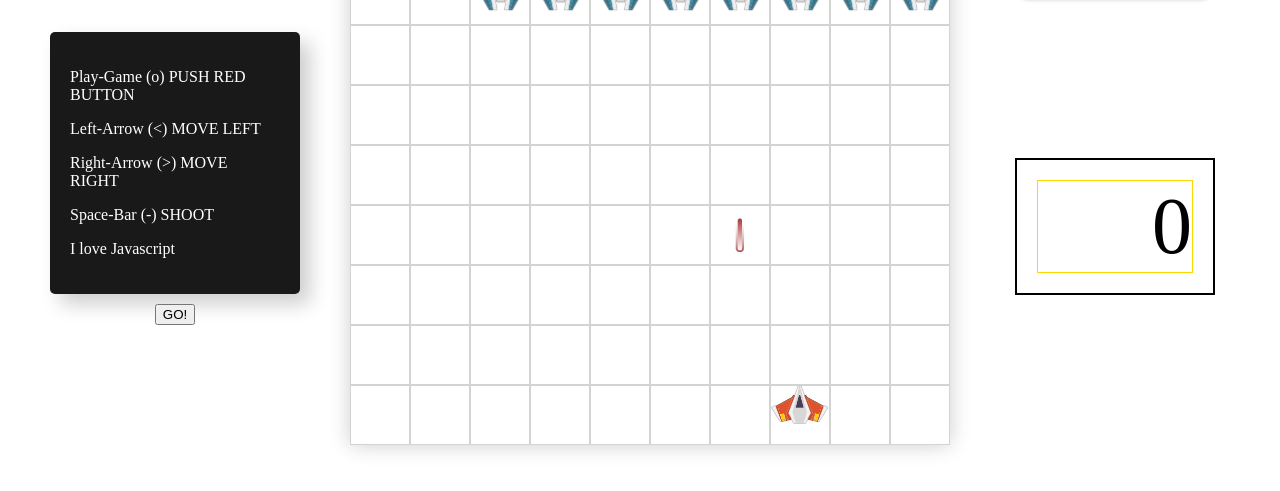
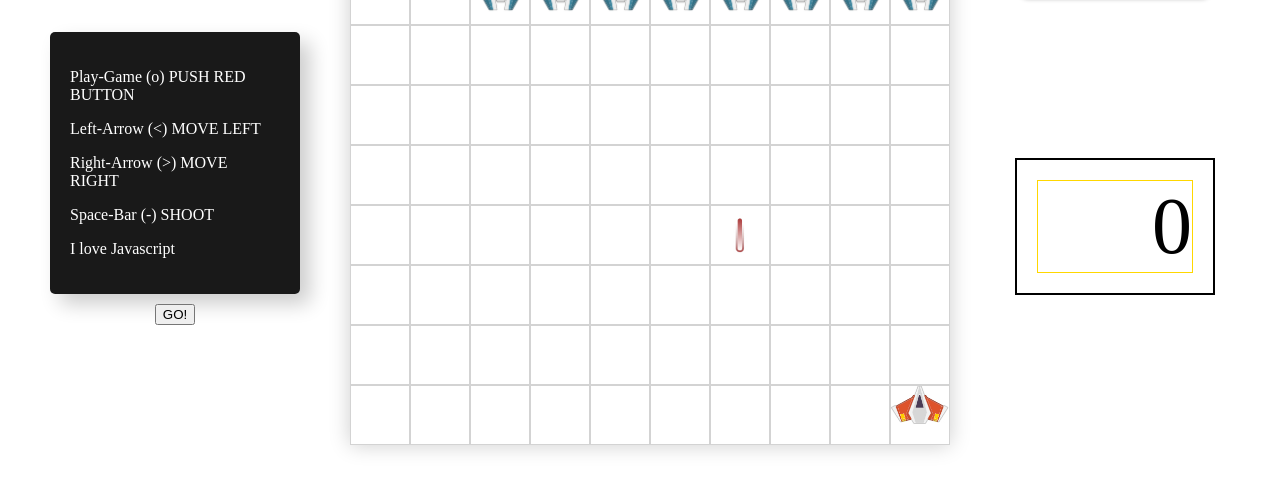
Before and after one commit to verodr/Project1-Game, a plain HTML site: page Index.html in a window 1280 px wide. Both pictures are taken after a click on the button "GO!". Shown: the part 255-746 px from the top of the page. Drawn offline with Linux system fonts and the light colour scheme.

Commit message:
draft18Jul_5pm

```diff
--- a/Index.html
+++ b/Index.html
@@ -25,11 +25,14 @@
                     <button id="red-button">GO!</button>
                     </div>
             </section>
+            <section class = "battlefield">
                 <!-- <h1>Indipendence-Day</h1> -->
                 <div class="grid-wrapper">
                         <div class="grid">
                         </div>
                     </div>
+                    <div id = "game-won"></div>
+            </section>
             <div class = "control-container">
                 <div class="control-panel">
                     <p id="lives-display">❤️❤️❤️</p>
--- a/scripts/app.js
+++ b/scripts/app.js
@@ -4,13 +4,14 @@ function init () {
     const scoreSpan = document.getElementById('score-display')
     const progressbar = document.querySelector('.progress-inner')
     const livesDisplay = document.querySelector('#lives-display')
+    const gameWon = document.querySelector('.game-won')
 
     const width = 10
     const cellCount = width * width
     const cells = []
 
     const charPlayer = 'player'
-    const startingPosition = 97
+    const startingPosition = 99
     let playerPosition = startingPosition
 
     const charEnemy = 'enemy'
@@ -27,7 +28,6 @@ function init () {
     let lives = 3
     let completion = 100
 
-
     function createGrid(){
         for(let i = 0; i < cellCount; i++){
             const cell = document.createElement('div')
@@ -42,6 +42,7 @@ function init () {
     function addChar(position, character){
         cells[position].classList.add(character)
     }
+
 
 
 
@@ -104,7 +105,7 @@ function init () {
         const left = 37
         const right = 39
         const shoot = 88
-
+        console.log('Player position is ', playerPosition)
         removeChar(playerPosition, charPlayer)
 
         if (left === keyCode && playerPosition % width !== 0){
@@ -144,8 +145,8 @@ function init () {
 
 
 
-    createGrid()
-    multiEnemies(gridCol, gridRows)
+
+
 
 
     function checkWall(direction){
@@ -225,6 +226,26 @@ function init () {
 
 }
 
+
+    function cleanUp() {
+        score = 0
+        gameOver = false
+        lives = 3
+        completion = 100
+        cells.map(item=>{removeChar(parseFloat(item.dataset.index), charEnemy)})
+        cells.map(item=>{removeChar(parseFloat(item.dataset.index), charMissilesPlayer)})
+        cells.map(item=>{removeChar(parseFloat(item.dataset.index), charMisslesEnemy)})
+        console.log('removing player at', playerPosition)
+        console.log('add player at', startingPosition)
+        removeChar(playerPosition, charPlayer)
+        addChar(startingPosition, charPlayer)
+        playerPosition = startingPosition
+        progressbar.style.width = `${completion}%`
+        livesDisplay.innerHTML = lives ? "❤️".repeat(lives) : "💔"
+        scoreSpan.innerHTML = score
+    }
+
+
     function endGame() {
         // console.log('times is ', timer)
         // console.log('timesMiss is ', timerMissiles)
@@ -235,7 +256,8 @@ function init () {
             //TODO gif victory or explosion.
             // console.log('GameOver is ', gameOver)
         // Alert score
-        //alert('Your score is ' + score)
+
+        // alert('GAME OVER. Your score is ' + score)
               // Update high score
             //   setHighScore(score)
         }, 50)
@@ -245,15 +267,27 @@ function init () {
     function startGame(){
         // let timer
         // let timerMissiles
+        // score = 0
+        gameOver = false
+        // lives = 3
+        // completion = 100
+        let direction = 1
         clearInterval(timer)
         clearInterval(timerMissiles)
-        let direction = 1
+        // cells.map(item=>{removeChar(parseFloat(item.dataset.index), charEnemy)})
+        // cells.map(item=>{removeChar(parseFloat(item.dataset.index), charMissilesPlayer)})
+        // cells.map(item=>{removeChar(parseFloat(item.dataset.index), charMisslesEnemy)})
+        // removeChar(playerPosition, charPlayer)
+        // addChar(startingPosition, charPlayer)
         //TODO play sound
+        // below we create the event listener for the player actions and the enemied at the starting positions.
+        cleanUp()
         document.addEventListener('keydown', playerMovement)
+        multiEnemies(gridCol, gridRows)
         timer = setInterval(() => {
             // console.log('gameOver is ', gameOver)
             direction = checkWall(direction)
-            console.log('TIMER1: gameOver is ', gameOver)
+            // console.log('TIMER1: gameOver is ', gameOver)
             if(gameOver || lives === 0){
             return endGame()
             }
@@ -262,7 +296,7 @@ function init () {
             enemiesFire(2)
             moveUpOrDown(charMissilesPlayer)
             moveUpOrDown(charMisslesEnemy)
-            console.log('TIMER2: gameOver is ', gameOver)
+            // console.log('TIMER2: gameOver is ', gameOver)
             if(gameOver  || lives === 0){
                 return endGame()
             }
@@ -273,6 +307,7 @@ function init () {
 
 
 //startGame()
+createGrid()
 play.addEventListener('click', startGame)
 
 
```
